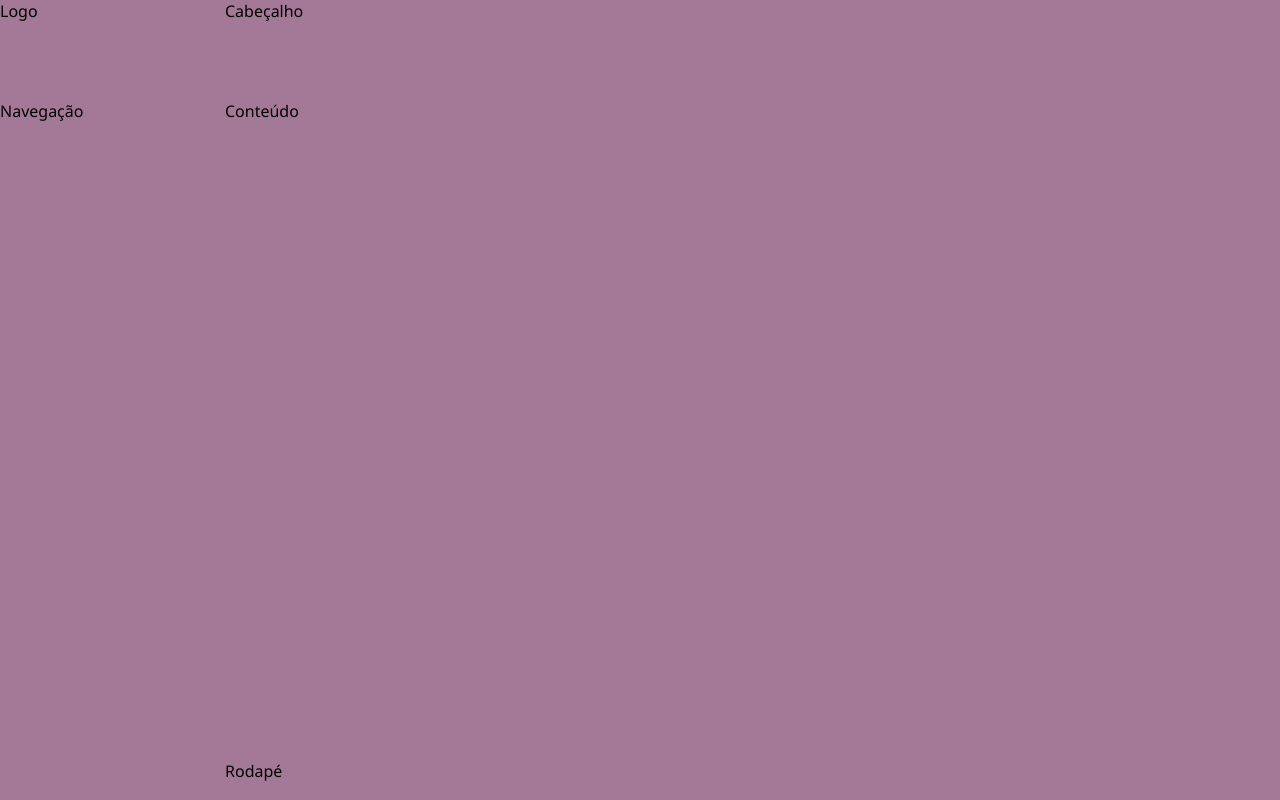
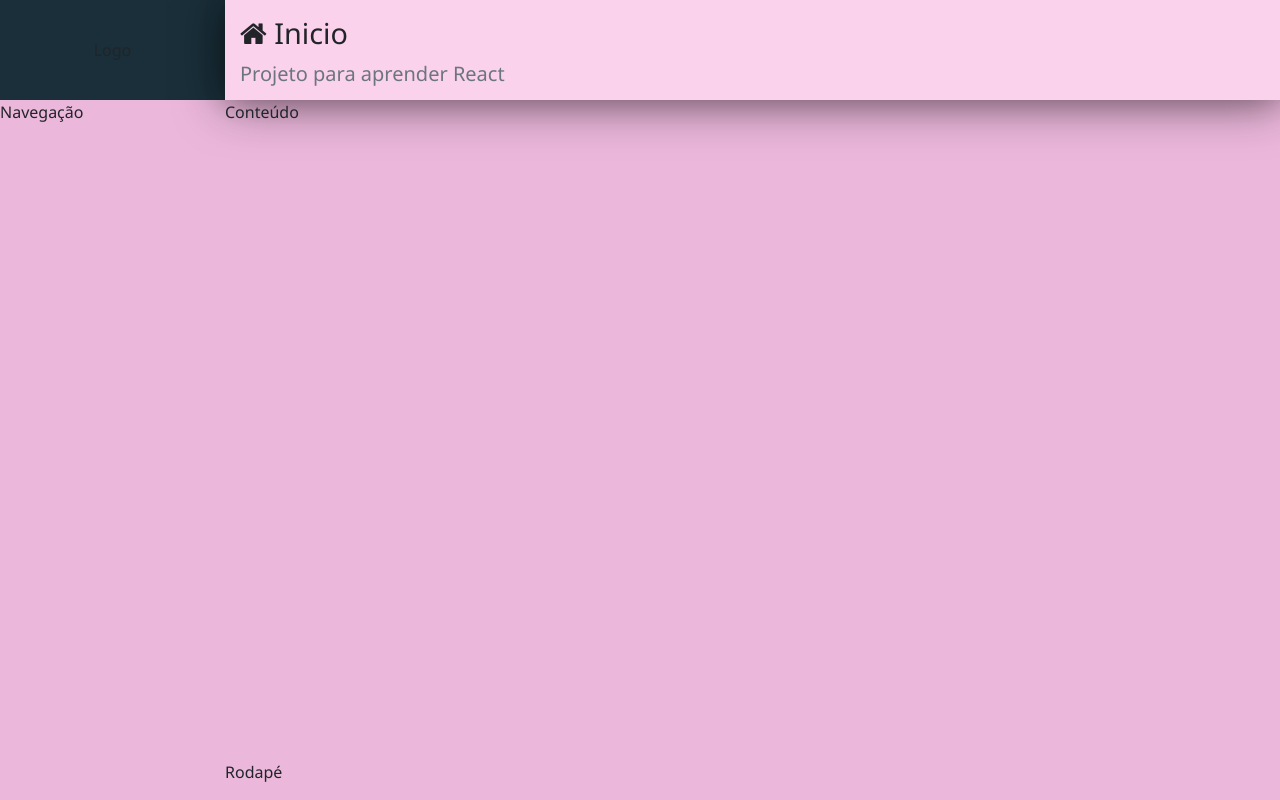
Before and after one commit to SouAline/cadastro, a React (Create React App) app in the folder crud/frontend/: page / in a window 1280 px wide. Built offline with nearby package versions, Linux system fonts and the light colour scheme.

Commit message:
create css inthe components

```diff
--- a/crud/frontend/src/components/template/Header.css
+++ b/crud/frontend/src/components/template/Header.css
@@ -0,0 +1,11 @@
+header.header{
+  background-color: rgb(251, 210, 235);
+  padding: 0px 15px;
+  overflow: hidden;
+  white-space: nowrap;
+  box-shadow: var(--shadow);
+}
+
+header.header h1{
+  font-size: 1.8em;
+}
--- a/crud/frontend/src/components/template/Header.jsx
+++ b/crud/frontend/src/components/template/Header.jsx
@@ -1,4 +1,11 @@
 import "./Header.css";
 import React from "react";
 
-export default (props) => <header className="header">Cabeçalho</header>;
+export default (props) => (
+  <header className="header d-none d-sm-flex flex-column">
+    <h1 className="mt-3">
+      <i className={`fa fa-${props.icon}`}></i> {props.title}
+    </h1>
+    <p className="lead text-muted">{props.subtitle}</p>
+  </header>
+);
--- a/crud/frontend/src/components/template/Logo.css
+++ b/crud/frontend/src/components/template/Logo.css
@@ -0,0 +1,6 @@
+aside.logo{
+  background-color: var(--bg-dark);
+  display: flex;
+  justify-content: center;
+  align-items: center;
+}
--- a/crud/frontend/src/components/template/Main.jsx
+++ b/crud/frontend/src/components/template/Main.jsx
@@ -4,7 +4,7 @@
 
 export default (props) => (
   <React.Fragment>
-    <Header></Header>
+    <Header {...props}></Header>
     <main className="content">Conteúdo</main>
   </React.Fragment>
 );
--- a/crud/frontend/src/main/App.css
+++ b/crud/frontend/src/main/App.css
@@ -29,7 +29,7 @@
   "menu content"
   "menu footer";
   height: 100vh;
-  background-color: #a47997;
+  background-color: #ebb7db;
 }
 aside.logo{
   grid-area: logo;
--- a/crud/frontend/src/main/App.jsx
+++ b/crud/frontend/src/main/App.jsx
@@ -1,5 +1,8 @@
+import "bootstrap/dist/css/bootstrap.min.css";
+import "font-awesome/css/font-awesome.min.css";
 import "./App.css";
 import React from "react";
+
 import Logo from "../components/template/Logo";
 import Nav from "../components/template/Nav";
 import Main from "../components/template/Main";
@@ -9,7 +12,7 @@
   <div className="app">
     <Logo />
     <Nav />
-    <Main />
+    <Main icon="home" title="Inicio" subtitle="Projeto para aprender React" />
     <Footer />
   </div>
 );
```
